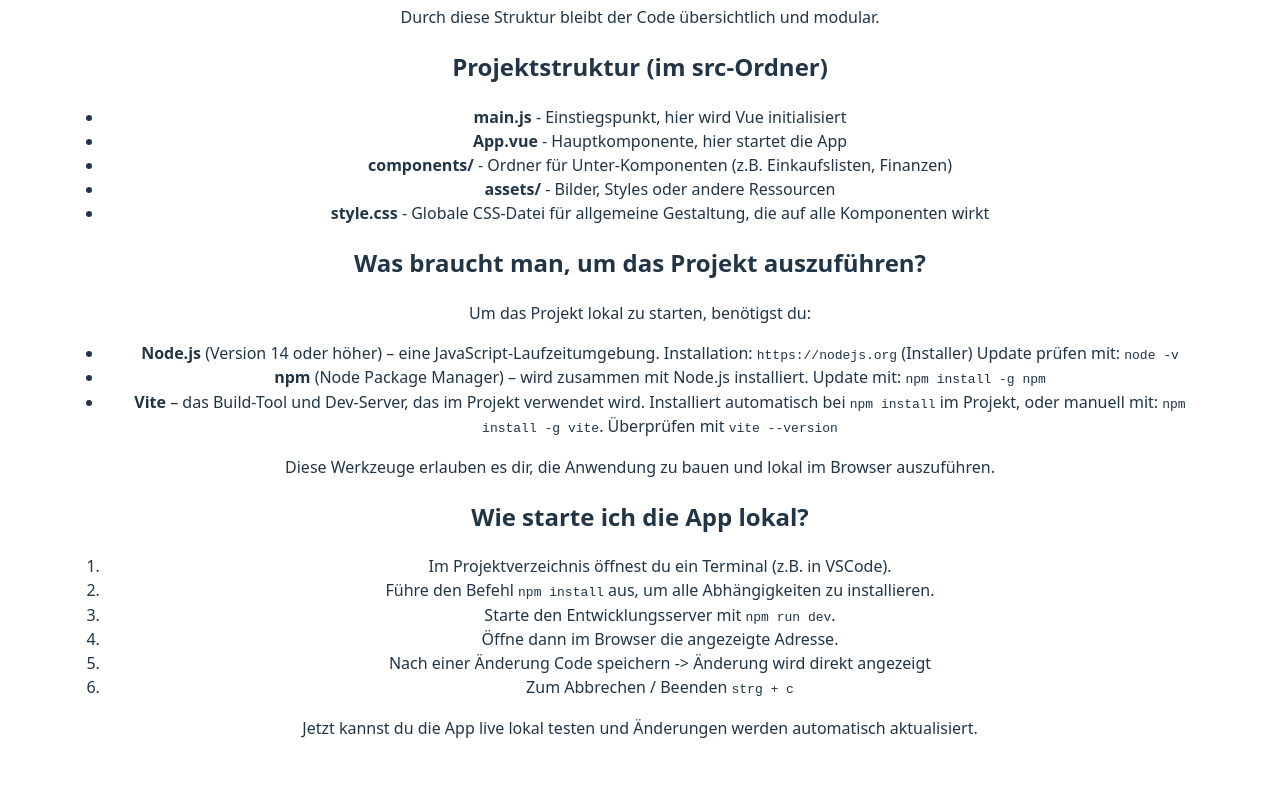
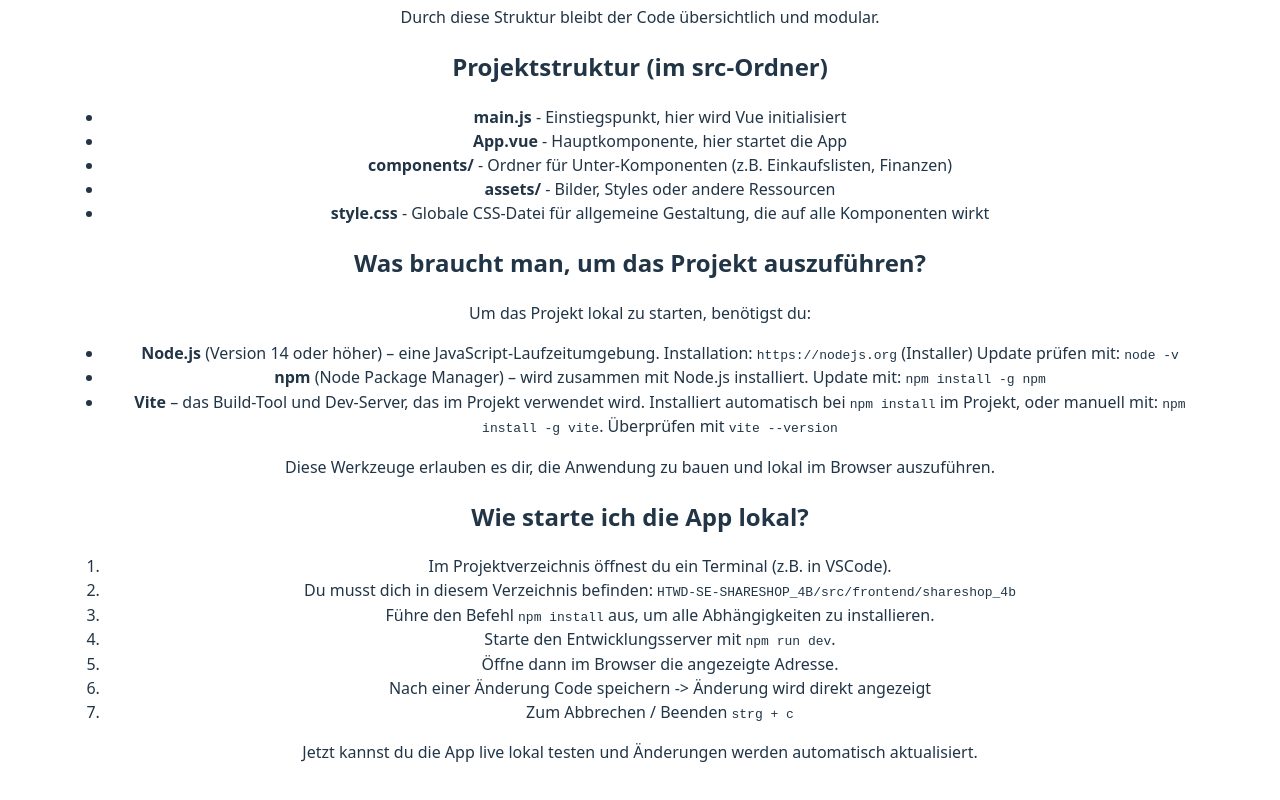
Before and after one commit to Pierro-e/HTWD-SE-shareshop_4B, a Vue app in the folder src/frontend/shareshop_4b/: page / in a window 1280 px wide. Shown: the part 552-1352 px from the top of the page. Built offline with nearby package versions, Linux system fonts and the light colour scheme.

Commit message:
Vue Nutzungsdokumentation aktualisiert

```diff
--- a/src/frontend/shareshop_4b/src/App.vue
+++ b/src/frontend/shareshop_4b/src/App.vue
@@ -63,6 +63,7 @@
       <h2>Wie starte ich die App lokal?</h2>
       <ol>
         <li>Im Projektverzeichnis öffnest du ein Terminal (z.B. in VSCode).</li>
+        <li>Du musst dich in diesem Verzeichnis befinden: <code>HTWD-SE-SHARESHOP_4B/src/frontend/shareshop_4b</code></li>
         <li>Führe den Befehl <code>npm install</code> aus, um alle Abhängigkeiten zu installieren.</li>
         <li>Starte den Entwicklungsserver mit <code>npm run dev</code>.</li>
         <li>Öffne dann im Browser die angezeigte Adresse.</li>
```
